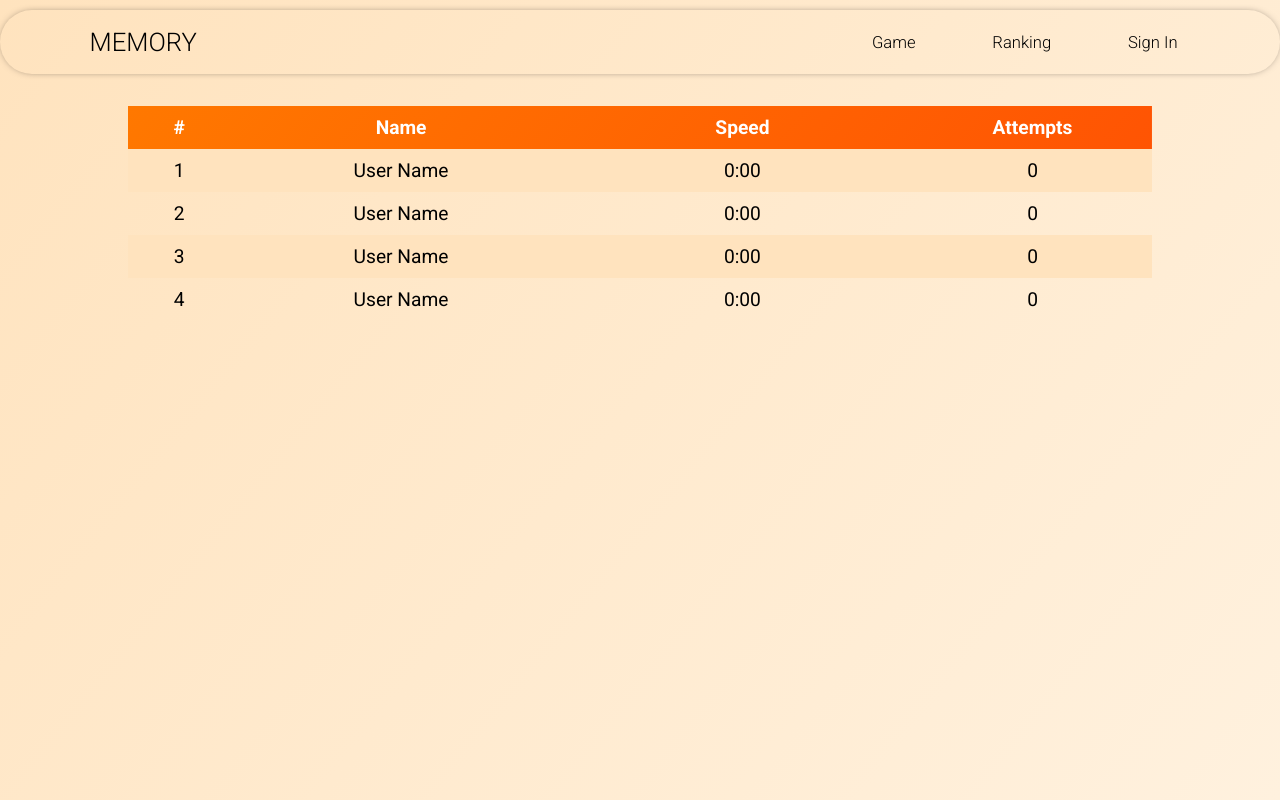
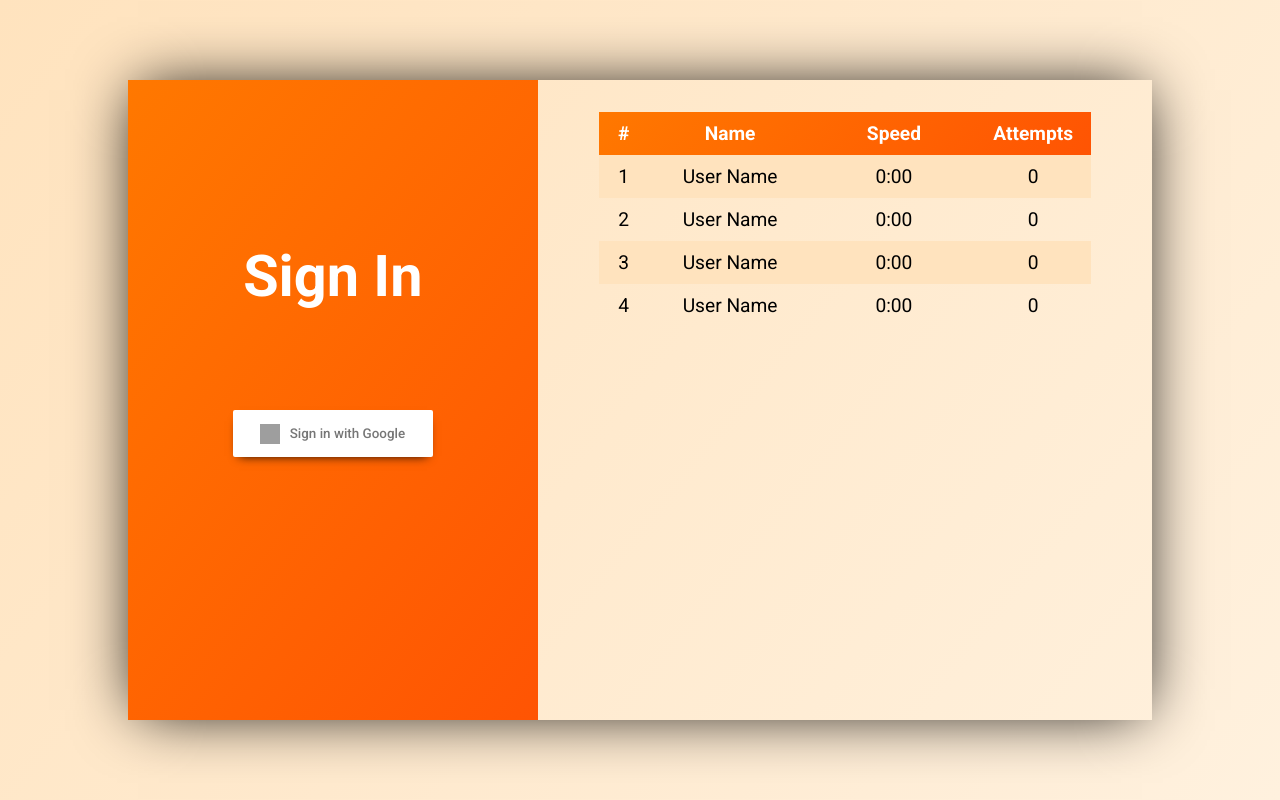
Before and after one commit to alejandrosandi22/memory, an Angular app: page /signin in a window 1280 px wide. Built offline with nearby package versions, Linux system fonts and the light colour scheme; grey boxes are pictures that could not be loaded.

Commit message:
fixed finded cards

```diff
--- a/src/app/components/game/game.component.ts
+++ b/src/app/components/game/game.component.ts
@@ -48,7 +48,12 @@ export class GameComponent implements OnInit {
   selectCard(i:any, card:any){
     if (!this.verificationInProgress) {
       for (let r = 0; r <= this.equalityCards.length; r++) {
-        i === this.equalityCards[r] ? this.accurateAnswer = true : this.accurateAnswer = false;
+        if (i === this.equalityCards[r]) {
+          this.accurateAnswer = true;
+          break;
+        } else {
+          this.accurateAnswer = false;
+        }
       }
       if (!this.accurateAnswer) {
         if (this.actualCard != i) {
--- a/src/app/components/signin/signin.component.html
+++ b/src/app/components/signin/signin.component.html
@@ -6,7 +6,7 @@
       <button class="google"><img src="https://i.ibb.co/NxYZR5b/google-icon.png" alt="google">Sign in with Google</button>
     </div>
     <div class="ranking-wrapper">
-      <app-ranking></app-ranking>
+      <app-table></app-table>
     </div>
   </div>
 </div>
--- a/src/app/shared/components/nav/nav.component.html
+++ b/src/app/shared/components/nav/nav.component.html
@@ -3,7 +3,7 @@
     <ul>
         <li><a routerLink="/game">Game</a></li>
         <li><a routerLink="/ranking">Ranking</a></li>
-        <li *ngIf="!logged" ><a href="#">Sign In</a></li>
+        <li *ngIf="!logged" ><a routerLink="/signin">Sign In</a></li>
         <li *ngIf="logged">Thomas Gould <i class="fal fa-sign-out"></i></li>
     </ul>
 </div>
```
